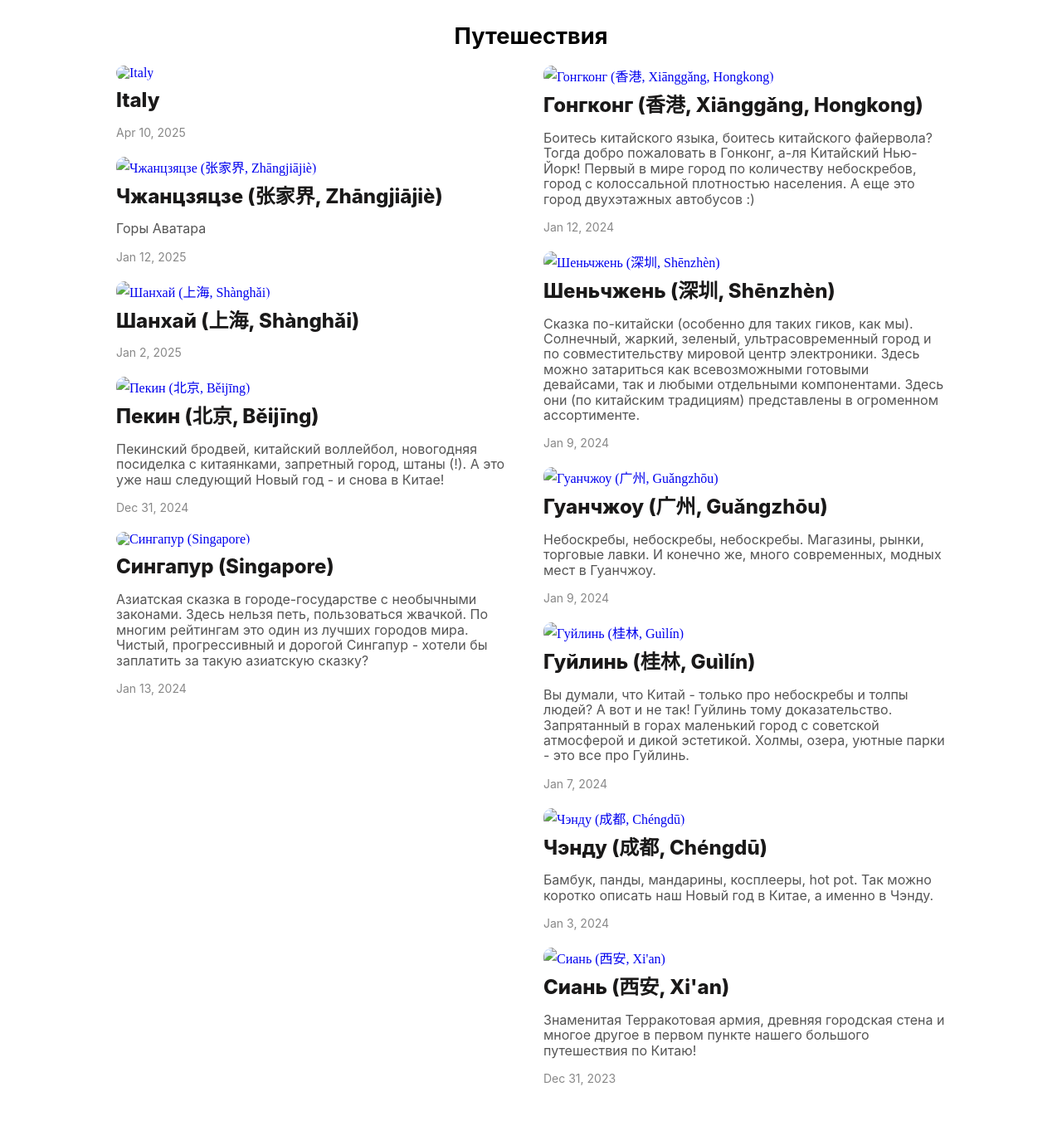
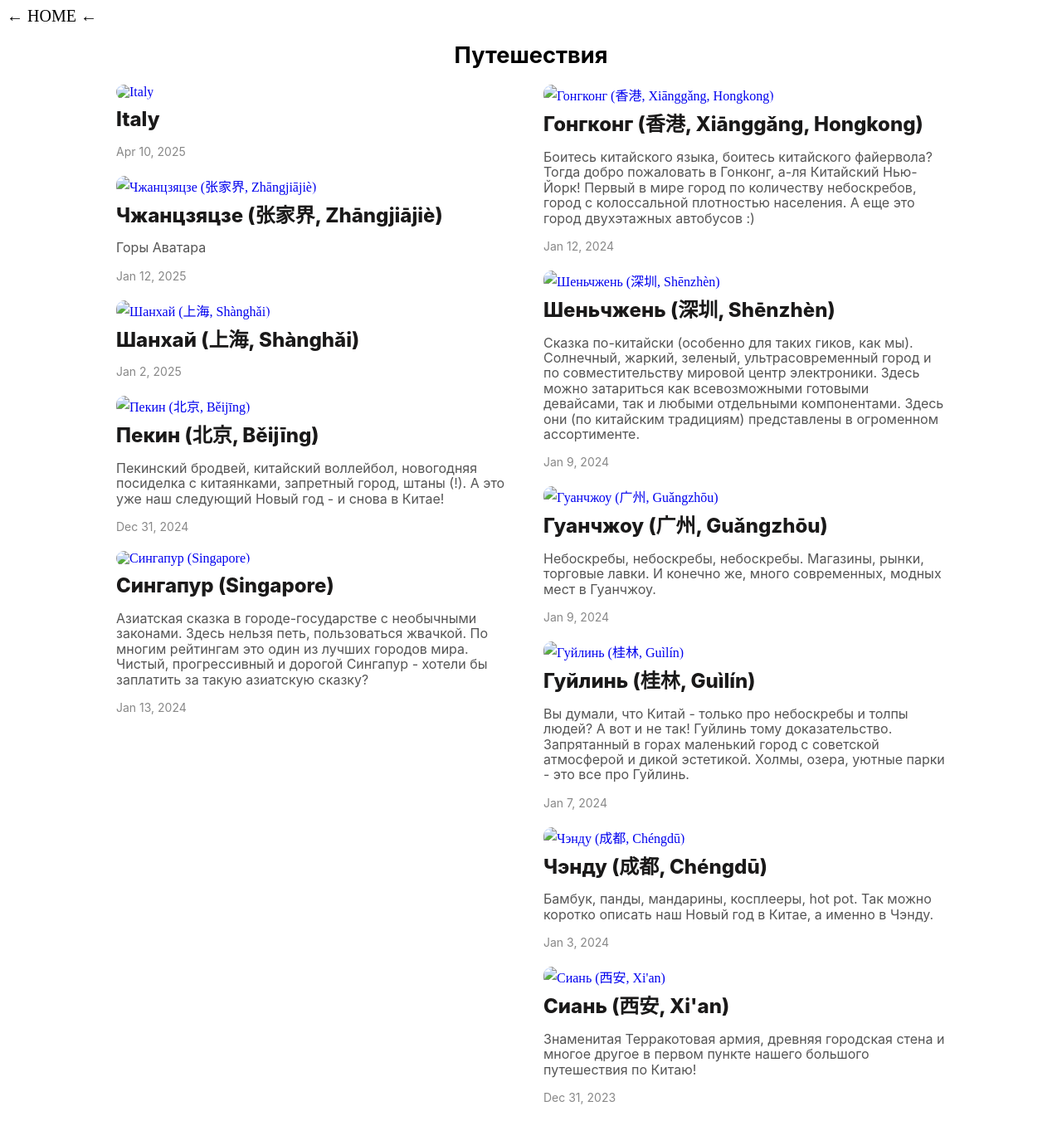
Before and after one commit to yarkivaev/blog, a Jekyll site: the page built from index.markdown, in a window 1280 px wide. Shown: the whole page at 83% size. Built offline with Jekyll 4.4.1, drawn with Linux system fonts in a browser that asks for light colours; before the commit the page ends 1328 px from its top, so only the background shows below that.

Commit message:
[navigation] first attempt to add navigation (#25)

```diff
--- a/_layouts/base.html
+++ b/_layouts/base.html
@@ -8,6 +8,8 @@ layout: compress
 
   <body>
 
+    <a href="/blog/" style="font-size: 20px; text-decoration: none; color: black;">← HOME ←</a>
+
     <main class="page-content" aria-label="Content">
       <div class="wrapper">
         {{ content }}
```
